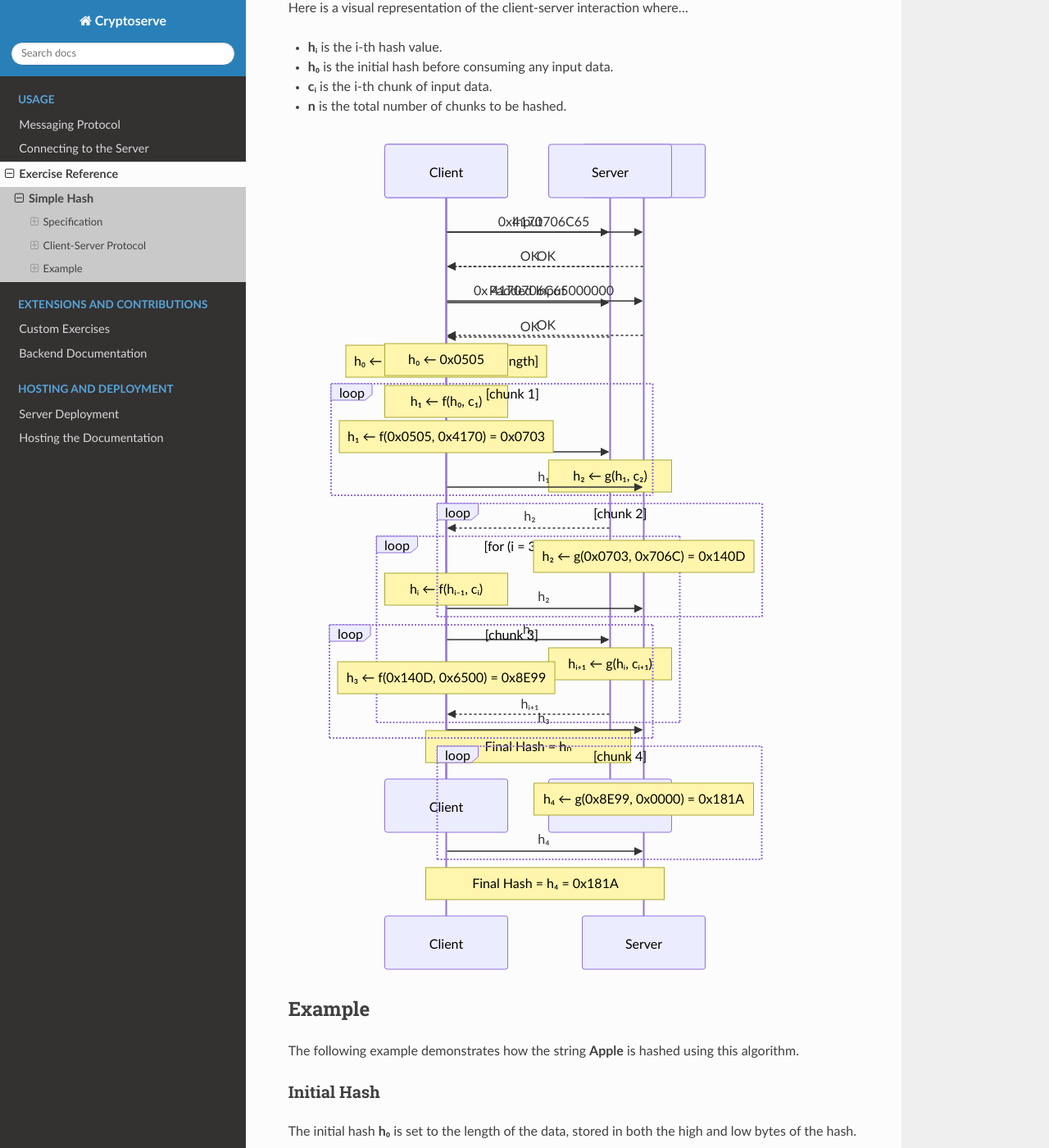
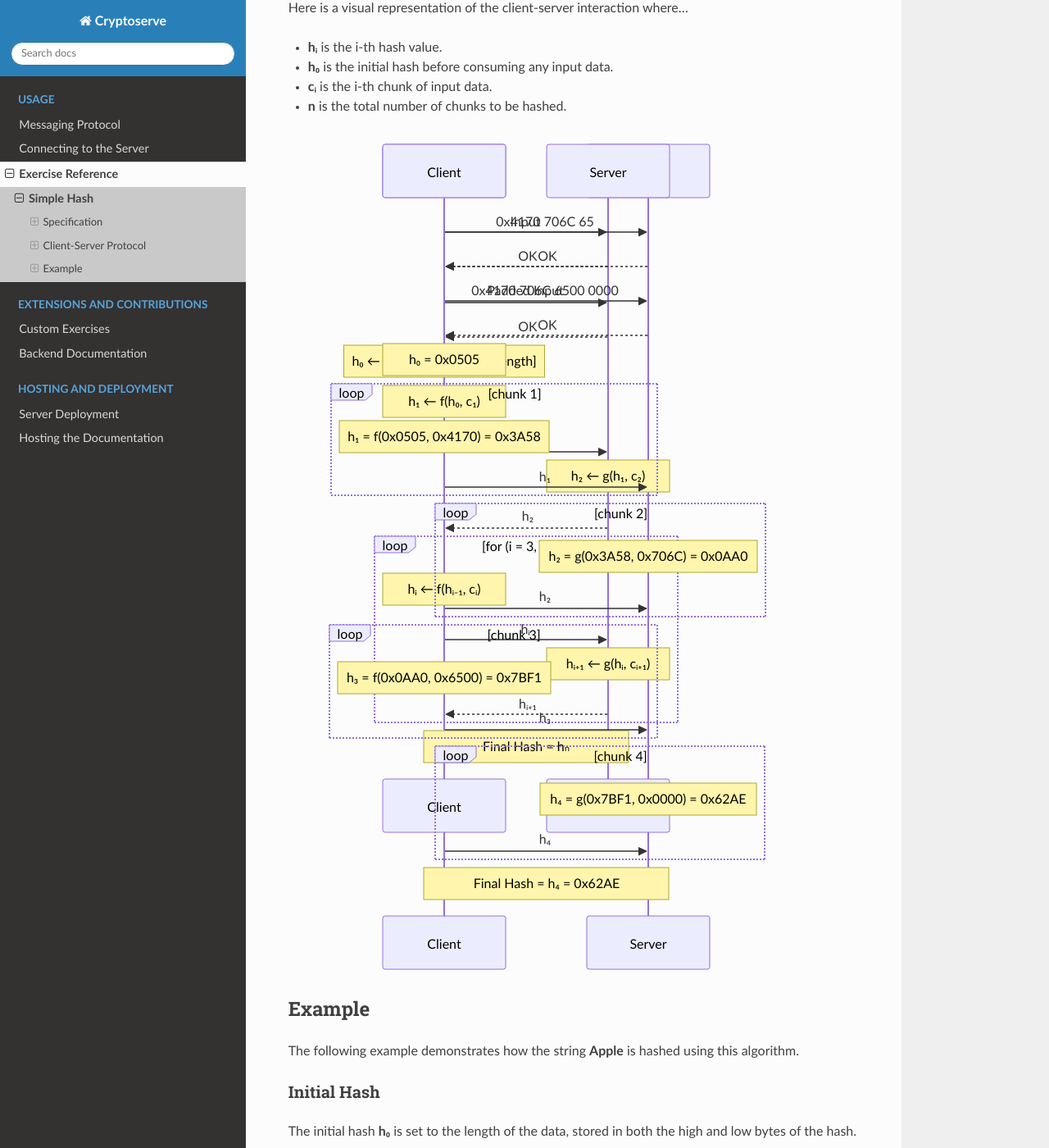
Before and after one commit to PeanutButterRat/cryptoserve, a Sphinx documentation site: the page built from docs/source/exercises/simple_hash.rst, in a window 1280 px wide and 1400 px high, scrolled down 1712 px. Shown: the whole window at 82% size. Built offline with Sphinx 7.4.7 and the Read the Docs theme 3.1.0, drawn with Linux system fonts in a browser that asks for light colours.

Commit message:
Fix Simple Hash documentation example

```diff
--- a/docs/source/exercises/simple_hash.rst
+++ b/docs/source/exercises/simple_hash.rst
@@ -157,34 +157,34 @@ Data Exchange
       participant Client
       participant Server
 
-      Client->>Server: 0x4170706C65
+      Client->>Server: 0x4170 706C 65
       Server-->>Client: OK
 
-      Client->>Server: 0x 4170706C65000000
+      Client->>Server: 0x4170 706C 6500 0000
       Server-->>Client: OK
 
-      Note over Client: h₀ ← 0x0505
+      Note over Client: h₀ = 0x0505
 
       loop chunk 1
-         Note over Client: h₁ ← f(0x0505, 0x4170) = 0x0703
+         Note over Client: h₁ = f(0x0505, 0x4170) = 0x3A58
          Client->>Server: h₁
       end
 
       loop chunk 2
-         Note over Server: h₂ ← g(0x0703, 0x706C) = 0x140D
+         Note over Server: h₂ = g(0x3A58, 0x706C) = 0x0AA0
          Client->>Server: h₂
       end
 
       loop chunk 3
-         Note over Client: h₃ ← f(0x140D, 0x6500) = 0x8E99
+         Note over Client: h₃ = f(0x0AA0, 0x6500) = 0x7BF1
          Client->>Server: h₃
       end
 
       loop chunk 4
-         Note over Server: h₄ ← g(0x8E99, 0x0000) = 0x181A
+         Note over Server: h₄ = g(0x7BF1, 0x0000) = 0x62AE
          Client->>Server: h₄
       end
 
-      Note over Client, Server: Final Hash = h₄ = 0x181A
+      Note over Client, Server: Final Hash = h₄ = 0x62AE
 
-Therefore, the **Simple Hash** of **Apple** is 0x181A.
+Therefore, the **Simple Hash** of **Apple** is 0x62AE.
```
